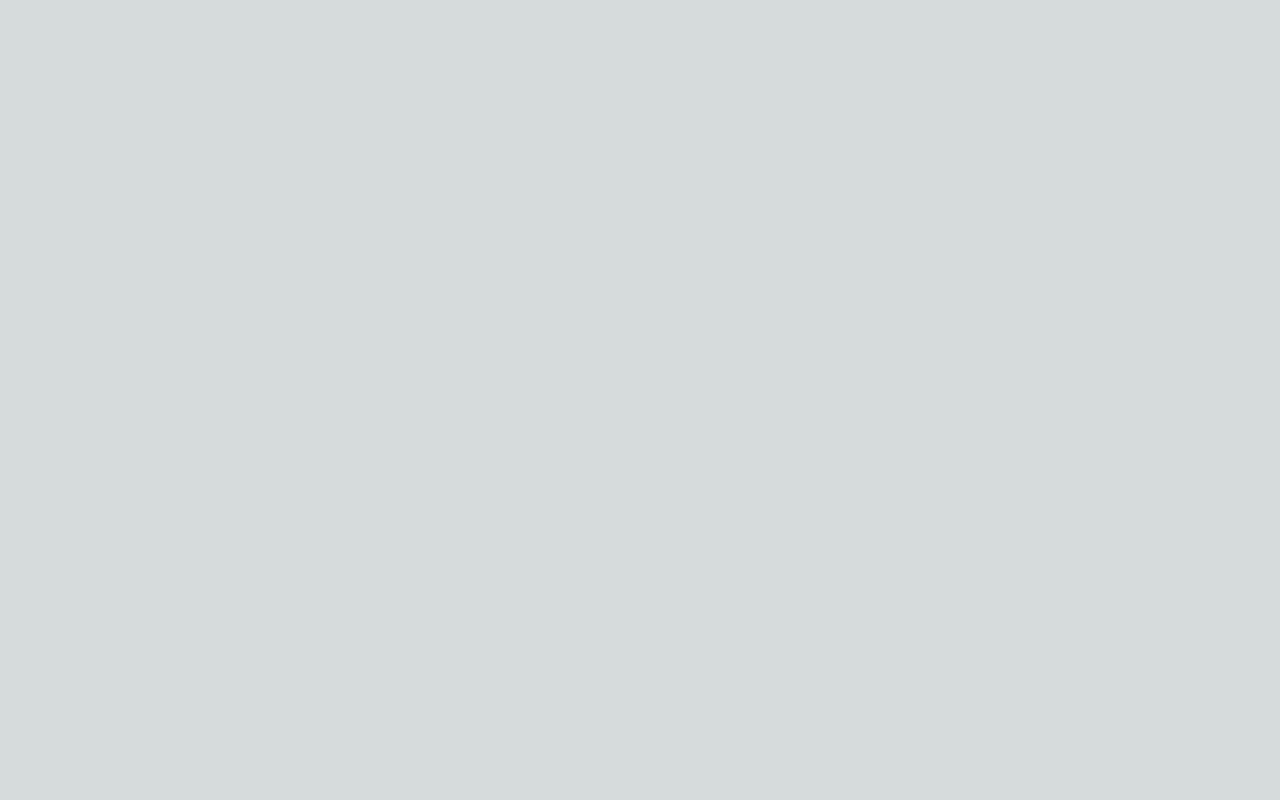
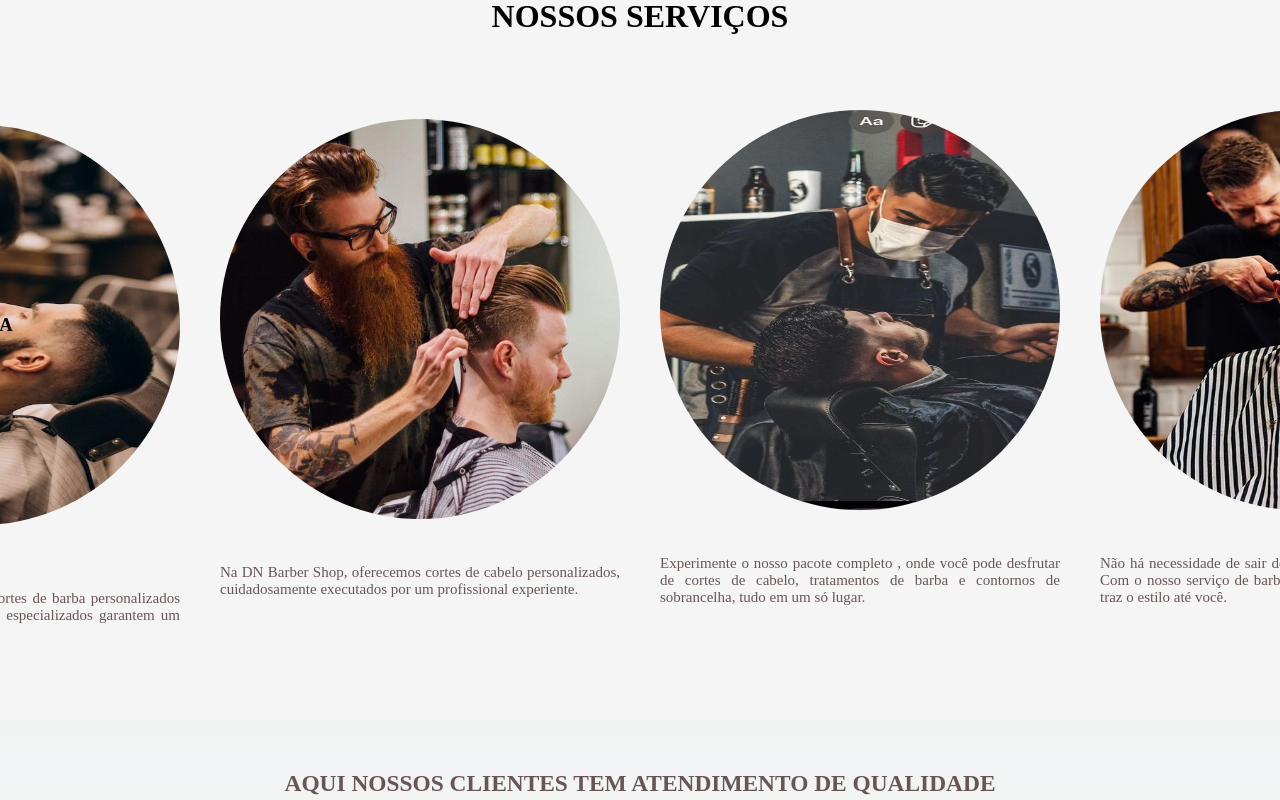
Before and after one commit to Queonias/baber_shop, a Next.js app: page / in a window 1280 px wide. Shown: the part 880-1680 px from the top of the page. Before the commit the page ends 800 px from the top, so only its background shows below. Built offline with nearby package versions, Linux system fonts and the light colour scheme.

Commit message:
feat: layout

```diff
--- a/src/app/layout.js
+++ b/src/app/layout.js
@@ -23,6 +23,8 @@ export default function RootLayout({ children }) {
         <title>Baber_shop</title>
       </Head>
       <Navbar />
+      <About />
+      <Welcome />
       {/* <html lang="en">
         <body className={inter.className}>{children}</body>
       </html> */}
```
